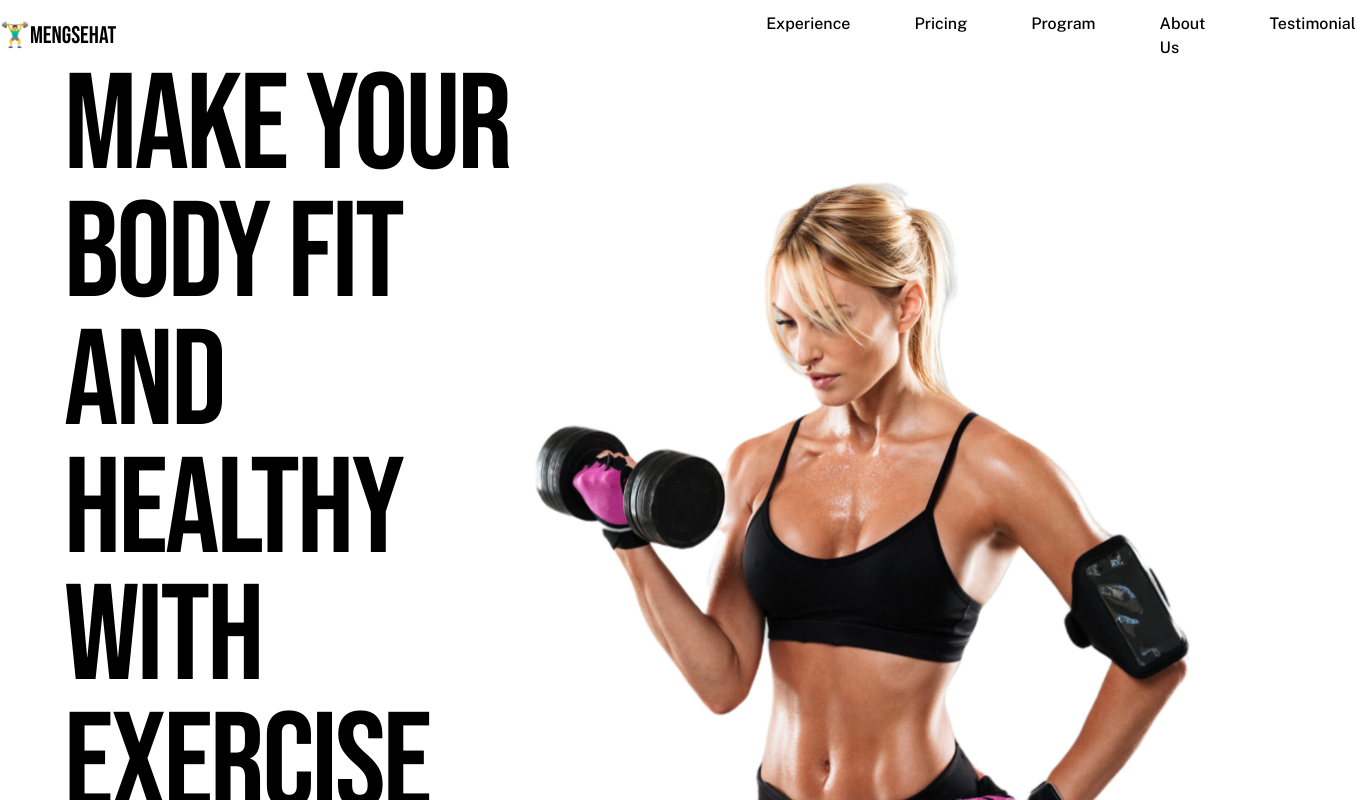
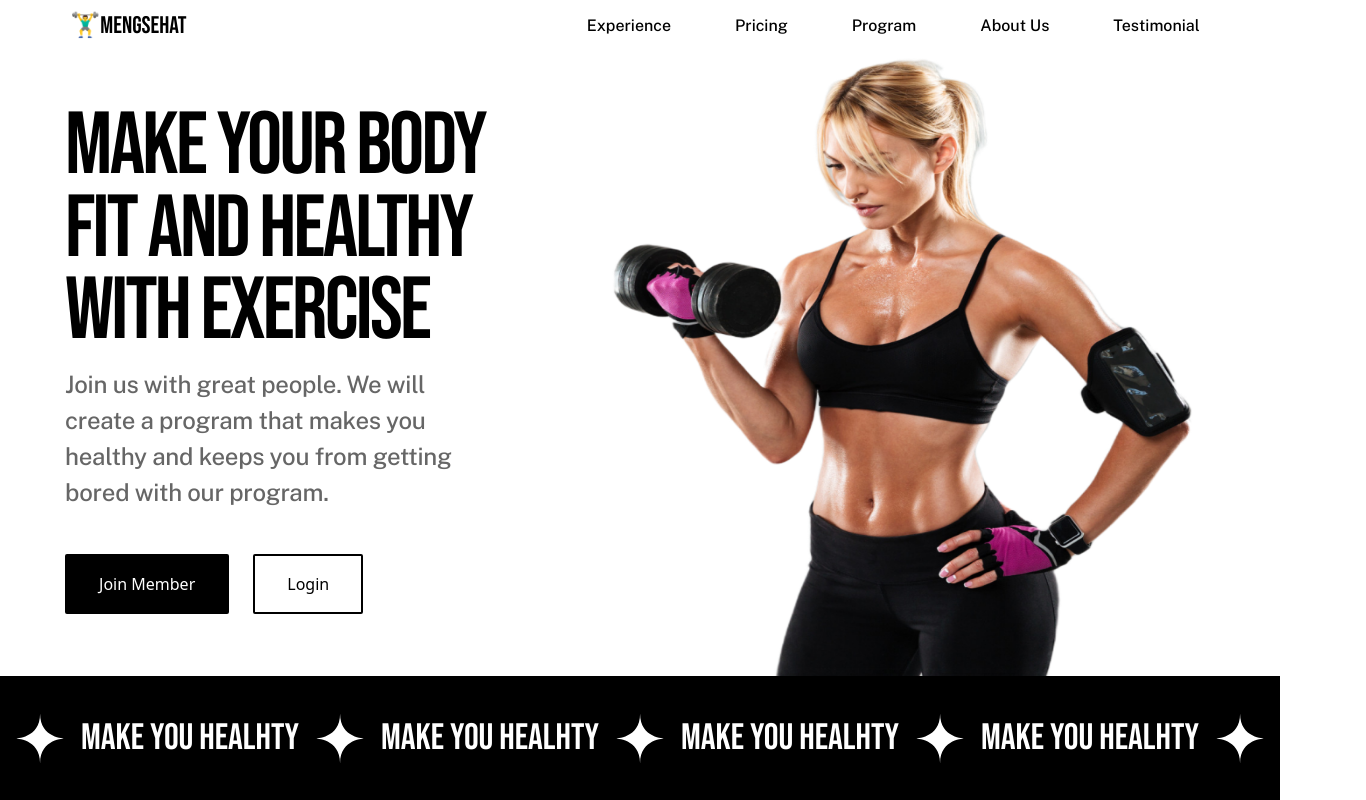
Before and after one commit to SyahrulBhudiF/Mengsehat, a React (Vite) app: page / in a window 1280 px wide. Shown: the top 800 px of the page, 1366 px wide, since content can reach past the window. Built offline with nearby package versions, Linux system fonts and the light colour scheme.

Commit message:
fix media screen for laptop

```diff
--- a/src/component/belt.tsx
+++ b/src/component/belt.tsx
@@ -1,6 +1,8 @@
 import anime from '../../node_modules/animejs/lib/anime.es';
+import { useEffect } from 'react';
 
 export const Belt = () => {
+  useEffect(() => {
     anime({
       targets: '.beltAnim',
       translateY: ['100%', '0%'],
@@ -9,6 +11,8 @@ export const Belt = () => {
       delay: anime.stagger(100),
       easing: 'easeInOutSine',
     });
+  }, []);
+
   return (
     <section className="beltAnim flex items-center overflow-hidden bg-black">
       <div
--- a/src/component/home.tsx
+++ b/src/component/home.tsx
@@ -1,10 +1,12 @@
 import women from '../img/women.png';
 import { Button } from './button/button';
 import anime from '../../node_modules/animejs/lib/anime.es';
+import { useEffect } from 'react';
 
 export const Home = () => {
+  useEffect(() => {
     anime({
-    targets: 'article.animHome',
+      targets: '.animHome',
       translateX: ['-100%', '0%'],
       duration: 800,
       autoplay: true,
@@ -20,12 +22,13 @@ export const Home = () => {
       delay: anime.stagger(100),
       easing: 'easeInOutSine',
     });
+  }, []);
 
   return (
     <article className="flex justify-center">
-      <section className="flex w-[90%] items-center justify-evenly gap-[1rem]">
-        <article className="animHome flex flex-col w-[40%] items-start gap-[2.75rem]">
-          <h1 className="font-bebas-neue text-[8.5rem] leading-[94%] tracking-[-0.17rem]">
+      <section className="flex w-[90%] items-center justify-evenly gap-[5rem]">
+        <div className="animHome flex flex-col w-[40%] items-start gap-[2.75rem]">
+          <h1 className="font-bebas-neue text-[8.5rem] leading-[94%] tracking-[-0.17rem] xl:text-[5.5rem] 2xl:text-8xl">
             Make Your Body Fit and Healthy With Exercise
           </h1>
 
@@ -35,12 +38,12 @@ export const Home = () => {
           </p>
 
           <Button text={['Join Member', 'Login']} />
-        </article>
+        </div>
 
         <img
           src={women}
           alt="women.png"
-          className="imgWomen w-[43rem] h-[52rem]"
+          className="imgWomen w-[43rem] h-[52rem] xl:w-[42rem] xl:h-[49rem] 2xl:h-[46rem] 2xl:w-[40rem] laptop2:h-[39.5rem] laptop2:w-[38rem]"
         />
       </section>
     </article>
--- a/src/component/nav.tsx
+++ b/src/component/nav.tsx
@@ -1,8 +1,10 @@
 import '../index.css';
 import { navInterface } from '../type';
 import anime from '../../node_modules/animejs/lib/anime.es';
+import { useEffect } from 'react';
 
 export const Nav = ({ navlist }: navInterface) => {
+  useEffect(() => {
     anime({
       targets: 'header',
       translateY: ['-100%', '0%'],
@@ -11,10 +13,11 @@ export const Nav = ({ navlist }: navInterface) => {
       delay: anime.stagger(100),
       easing: 'easeInOutSine',
     });
+  }, []);
 
   return (
     <header>
-      <nav className="flex gap-[40rem] justify-evenly items-center pt-2">
+      <nav className="flex gap-[38rem] justify-evenly items-center pt-2 xl:gap-[20rem] 2xl:gap-[25rem]">
         <h1 className="font-bebas-neue text-[1.5rem] cursor-pointer">
           🏋️‍♂️MENGSEHAT
         </h1>
@@ -26,7 +29,6 @@ export const Nav = ({ navlist }: navInterface) => {
           <li className="navLi">{navlist[3]}</li>
           <li className="navLi">{navlist[4]}</li>
         </ul>
-
       </nav>
     </header>
   );
--- a/src/component/program.tsx
+++ b/src/component/program.tsx
@@ -7,7 +7,7 @@ import weight from '../img/weight.png';
 export const Program = ({ text }: programInterface) => {
   return (
     <article className="flex flex-col mb-48">
-      <section className="flex flex-col items-center justify-center mt-[6.25rem] gap-11">
+      <section className="flex flex-col items-center justify-center mt-[6.25rem] gap-11 xl:ml-14 xl:mr-14 2xl:mr-[8%] 2xl:ml-[8%]">
         <span className="text-6xl font-bebas-neue">{text}</span>
         <div className="flex gap-9">
           <Cards
--- a/src/component/vidio.tsx
+++ b/src/component/vidio.tsx
@@ -6,7 +6,7 @@ import { Button } from './button/button';
 
 export const Vidio = () => {
   return (
-    <article className="flex justify-center items-center gap-[15%] mt-[15%]">
+    <article className="flex justify-center items-center gap-[17%] mt-[15%] xl:gap-[14%] xl:mt-[18%] 2xl:gap-[15%]">
       <section className="relative w-[25rem] duration-300 ease-in-out ml-20">
         <Cards
           text="High Quality Vidio"
--- a/src/index.css
+++ b/src/index.css
@@ -13,6 +13,6 @@
   }
 
   .txtBelt {
-    @apply text-white font-bebas-neue text-[4rem];
+    @apply text-white font-bebas-neue text-[4rem] xl:text-[2.3rem] 2xl:text-[2.5rem];
   }
 }
--- a/tailwind.config.js
+++ b/tailwind.config.js
@@ -8,6 +8,30 @@ export default {
     fontFamily: {
       'bebas-neue': ['Bebas Neue', 'sans-serif'],
       'public-sans': ['Public Sans', 'sans-serif'],
+    },
+    screens: {
+      'sm': '640px',
+      // => @media (min-width: 640px) { ... }
+
+      'md': '768px',
+      // => @media (min-width: 768px) { ... }
+
+      'lg': '1024px',
+      // => @media (min-width: 1024px) { ... }
+
+      'xl': {
+        'min': '1280px',
+        'max': '1439px'
+      },
+      // => @media (min-width: 1280px) { ... }
+
+      '2xl': {
+        'min': '1440px',
+        'max': '1500px'
+      },
+      // => @media (min-width: 1440px) { ... }
+
+      'laptop2': {'raw': '(width: 1280px) and (height: 800px)'},
     }
   },
   plugins: [],
```
Lines whose indentation alone changed are shown as unchanged.
